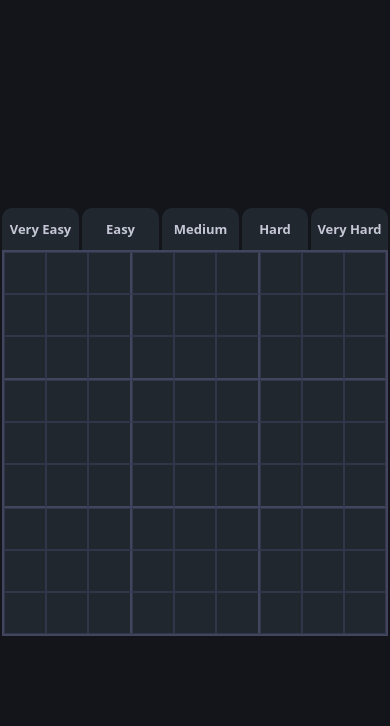
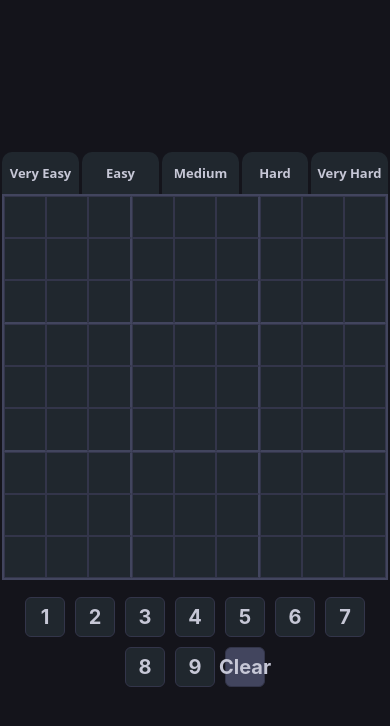
Before and after one commit to apelz92/sudoku-expo, a React Native app: screen / in a window 390 px wide. Shown: the top 726 px of the page. Built offline with nearby package versions, Linux system fonts and the light colour scheme.

Commit message:
added row of buttons for accessibility

```diff
--- /dev/null
+++ b/src/components/sudoku/InputButtons.tsx
@@ -0,0 +1,67 @@
+import { Pressable, StyleSheet, View, Text } from "react-native";
+import { COLORS } from "./theme";
+
+type InputButtonProps = {
+    activeCell: number | null,
+    updateCell: (index: number, newValue: string) => void,
+}
+
+export default function InputButtons(props: InputButtonProps) {
+
+    return (
+        <View style={styles.numberRow}>
+            {[1,2,3,4,5,6,7,8,9].map((num) => (
+                <Pressable
+                    key={num}
+                    style={styles.numberButton}
+                    onPress={() => {
+                        if (props.activeCell !== null) props.updateCell(props.activeCell, String(num));
+                    }}
+                >
+                    <Text style={styles.numberButtonText}>{num}</Text>
+                </Pressable>
+            ))}
+
+            <Pressable
+                style={[styles.numberButton, styles.clearButton]}
+                onPress={() => {
+                    if (props.activeCell !== null) props.updateCell(props.activeCell, "");
+                }}
+            >
+                <Text style={styles.numberButtonText}>Clear</Text>
+            </Pressable>
+        </View>
+    )
+}
+
+const styles = StyleSheet.create({
+    numberRow: {
+        flexDirection: "row",
+        justifyContent: "center",
+        alignItems: "center",
+        marginTop: 12,
+        flexWrap: "wrap",
+    },
+
+    numberButton: {
+        width: 40,
+        height: 40,
+        borderRadius: 6,
+        margin: 5,
+        backgroundColor: COLORS.cellBackground,
+        borderWidth: 1,
+        borderColor: COLORS.innerBorderColor,
+        justifyContent: "center",
+        alignItems: "center",
+    },
+
+    clearButton: {
+        backgroundColor: COLORS.borderColor,
+    },
+
+    numberButtonText: {
+        color: COLORS.fontColor,
+        fontSize: 20,
+        fontWeight: "bold",
+    },
+})
--- a/src/components/sudoku/Sudoku.tsx
+++ b/src/components/sudoku/Sudoku.tsx
@@ -6,11 +6,10 @@ import { buildSudoku, checkGrid, createStore, gridItem, initGrid, storedGrids }
 import { COLORS } from "./theme";
 import { useSizes } from "./ResponsiveDesign";
 import { ConfettiFireworks } from "../Fireworks";
+import InputButtons from "./InputButtons";
 
 /**
- * TODO - implement general mobile functionality
- *      - add a row of number buttons for easier use on mobile devices
- *      - generated sudokus should only have unique solutions
+ * TODO - generated sudokus should only have unique solutions
  */
 
 export default function Sudoku() {
@@ -19,14 +18,14 @@ export default function Sudoku() {
     const [activeDifficulty, setActiveDifficulty] = useState<number | null>(null);
     const [activeCell, setActiveCell] = useState<number | null>(null);
     const [won, hasWon] = useState<boolean>(false)
-    const [loaded, componentloaded] = useState<boolean>(false)
+    const [loaded, componentLoaded] = useState<boolean>(false)
     const refs = Array.from({length: grid.length}, () => useRef<TextInput>(null))
     const { outerBorder, sudokuHeight, sudokuWidth, viewHeight } = useSizes()
 
     useEffect(() => {
         if (!loaded) {
             createStore().then()
-            componentloaded(true);
+            componentLoaded(true);
         }
     }, [loaded])
 
@@ -115,6 +114,7 @@ export default function Sudoku() {
                     activeDifficulty={activeDifficulty}
                 />
                 { renderSudoku() }
+                <InputButtons activeCell={activeCell} updateCell={updateCell}></InputButtons>
                 <ConfettiFireworks trigger={won}></ConfettiFireworks>
             </View>
     );
```
